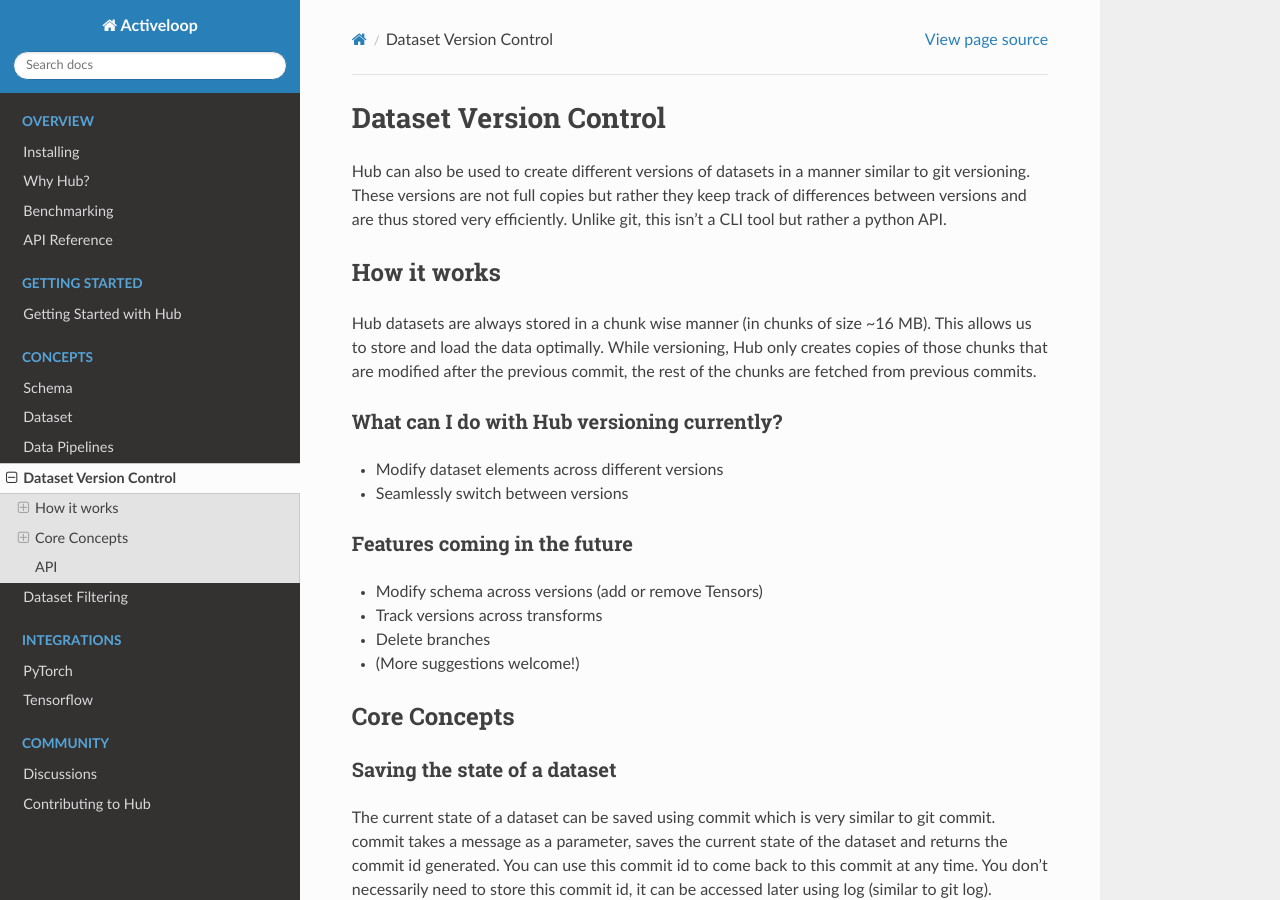
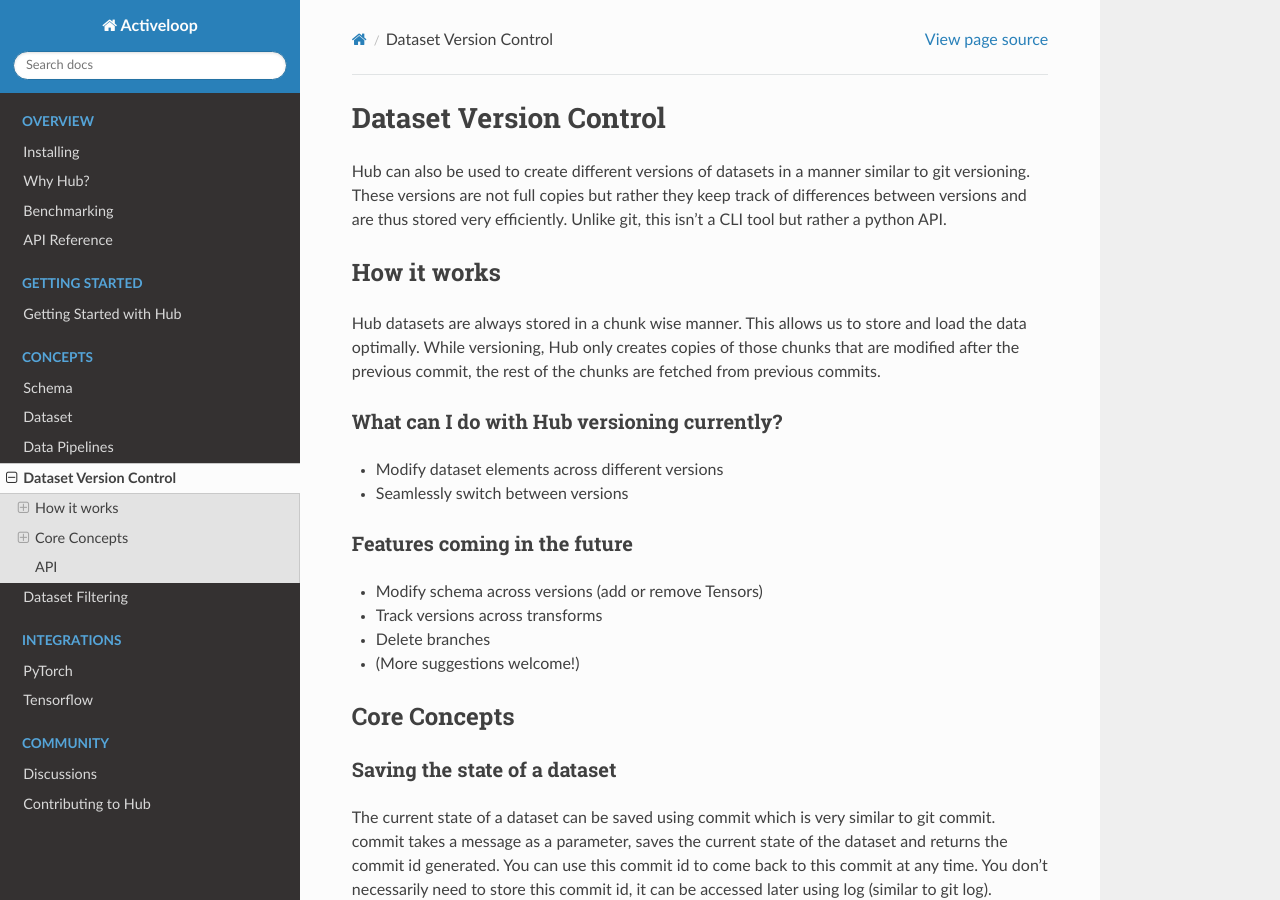
Before and after one commit to activeloopai/deeplake, a Sphinx documentation site: the page built from docs/source/concepts/versioning.md, in a window 1280 px wide and 900 px high. Built offline with Sphinx 7.4.7 and the Read the Docs theme 2.0.0, drawn with Linux system fonts in a browser that asks for light colours.

Commit message:
updated docs

```diff
--- a/docs/source/concepts/versioning.md
+++ b/docs/source/concepts/versioning.md
@@ -4,7 +4,7 @@ Hub can also be used to create different versions of datasets in a manner simila
 These versions are not full copies but rather they keep track of differences between versions and are thus stored very efficiently. Unlike git, this isn’t a CLI tool but rather a python API.
 
 ## How it works
-Hub datasets are always stored in a chunk wise manner (in chunks of size ~16 MB). This allows us to store and load the data optimally. While versioning, Hub only creates copies of those chunks that are modified after the previous commit, the rest of the chunks are fetched from previous commits.
+Hub datasets are always stored in a chunk wise manner. This allows us to store and load the data optimally. While versioning, Hub only creates copies of those chunks that are modified after the previous commit, the rest of the chunks are fetched from previous commits.
 
 ### What can I do with Hub versioning currently?
 * Modify dataset elements across different versions
```
